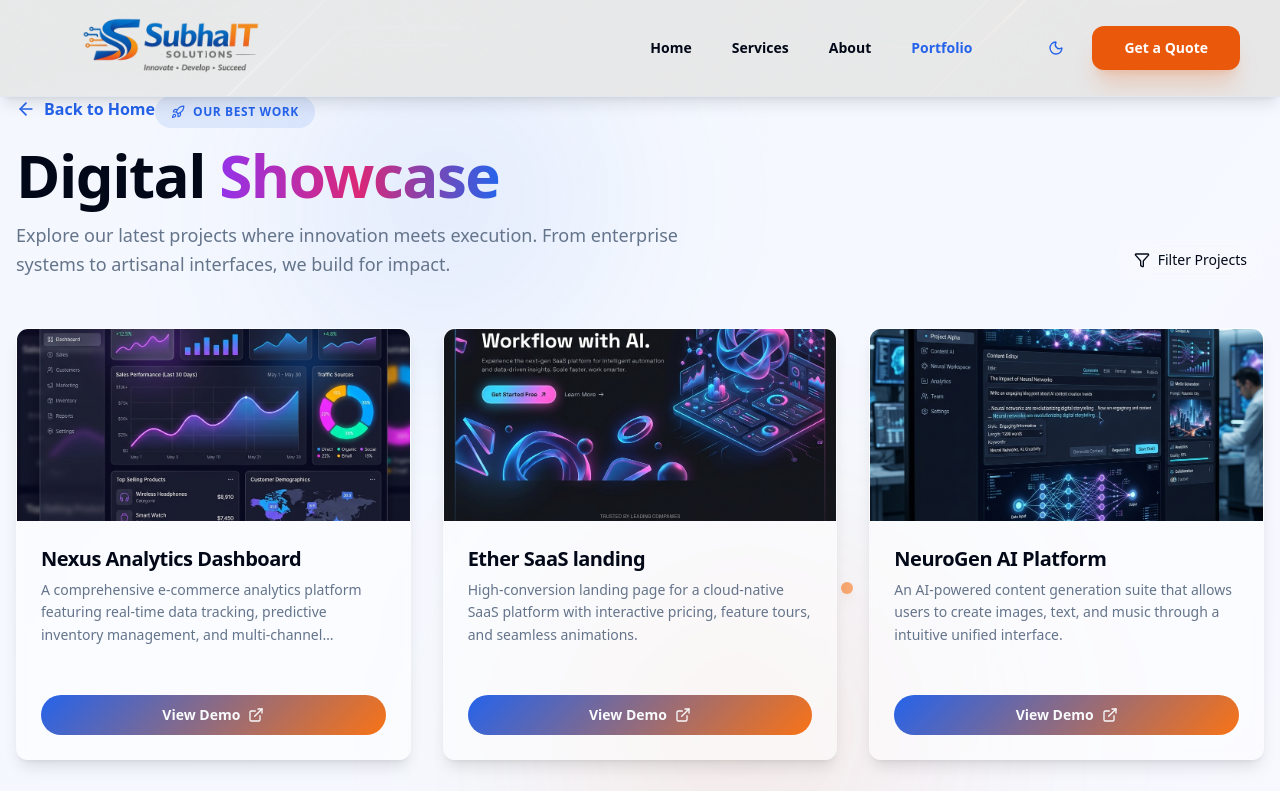
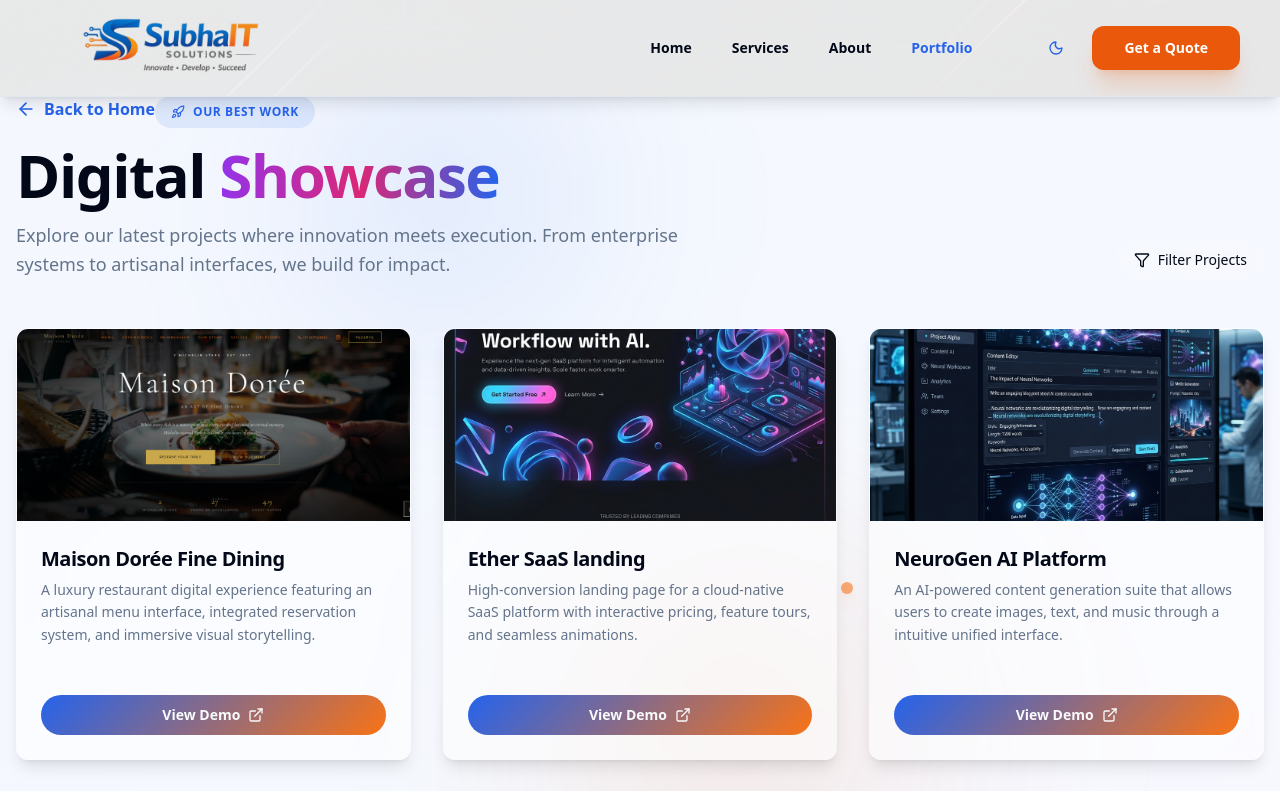
Before and after one commit to pushpendracse/shubhaitofficial, a Next.js app: page /portfolio in a window 1280 px wide. Shown: the top 791 px of the page. Built offline with nearby package versions, Linux system fonts and the light colour scheme.

Commit message:
force seo fix

```diff
--- a/src/app/portfolio/page.js
+++ b/src/app/portfolio/page.js
@@ -10,18 +10,18 @@ import { Button } from '@/components/ui/button';
 const portfolioData = [
     {
         id: 1,
-        title: "Nexus Analytics Dashboard",
-        description: "A comprehensive e-commerce analytics platform featuring real-time data tracking, predictive inventory management, and multi-channel integration.",
-        thumbnail: "/portfolio/ecommerce.png",
-        demoLink: "https://example.com/demo1",
-        tags: ["Next.js", "Tailwind", "Chart.js"]
+        title: "Maison Dorée Fine Dining",
+        description: "A luxury restaurant digital experience featuring an artisanal menu interface, integrated reservation system, and immersive visual storytelling.",
+        thumbnail: "/portfolio/restaurant.png",
+        demoLink: "https://restaurant.shubhaitsolution.com/",
+        tags: ["UI/UX", "Next.js", "Hospitality"]
     },
     {
         id: 2,
         title: "Ether SaaS landing",
         description: "High-conversion landing page for a cloud-native SaaS platform with interactive pricing, feature tours, and seamless animations.",
         thumbnail: "/portfolio/saas.png",
-        demoLink: "https://example.com/demo2",
+        demoLink: "https://restaurant.shubhaitsolution.com/",
         tags: ["React", "Framer Motion", "UI/UX"]
     },
     {
@@ -29,7 +29,7 @@ const portfolioData = [
         title: "NeuroGen AI Platform",
         description: "An AI-powered content generation suite that allows users to create images, text, and music through a intuitive unified interface.",
         thumbnail: "/portfolio/ai.png",
-        demoLink: "https://example.com/demo3",
+        demoLink: "https://restaurant.shubhaitsolution.com/",
         tags: ["AI/ML", "TypeScript", "Node.js"]
     },
     {
@@ -37,7 +37,7 @@ const portfolioData = [
         title: "Vault Fintech App",
         description: "Premium investment and crypto management application with institutional-grade security and advanced portfolio tracking.",
         thumbnail: "/portfolio/fintech.png",
-        demoLink: "https://example.com/demo4",
+        demoLink: "https://restaurant.shubhaitsolution.com/",
         tags: ["Blockchain", "Security", "Real-time"]
     },
     {
@@ -45,7 +45,7 @@ const portfolioData = [
         title: "Global Supply Chain Pro",
         description: "Enterprise level logistics tracker optimized for global freight companies with IoT integration and route optimization.",
         thumbnail: "/portfolio/ecommerce.png", // Reusing image for demo variety
-        demoLink: "https://example.com/demo5",
+        demoLink: "https://restaurant.shubhaitsolution.com/",
         tags: ["Enterprise", "IoT", "React"]
     },
     {
@@ -53,7 +53,7 @@ const portfolioData = [
         title: "Lumina Creative Studio",
         description: "A minimal and artistic portfolio template for creators and agencies, focusing on high-quality visuals and smooth transitions.",
         thumbnail: "/portfolio/saas.png", // Reusing image for demo variety
-        demoLink: "https://example.com/demo6",
+        demoLink: "https://restaurant.shubhaitsolution.com/",
         tags: ["Portfolio", "Creative", "Animations"]
     }
 ];
```
Also changed, not shown: public/portfolio/restaurant.png (added).
